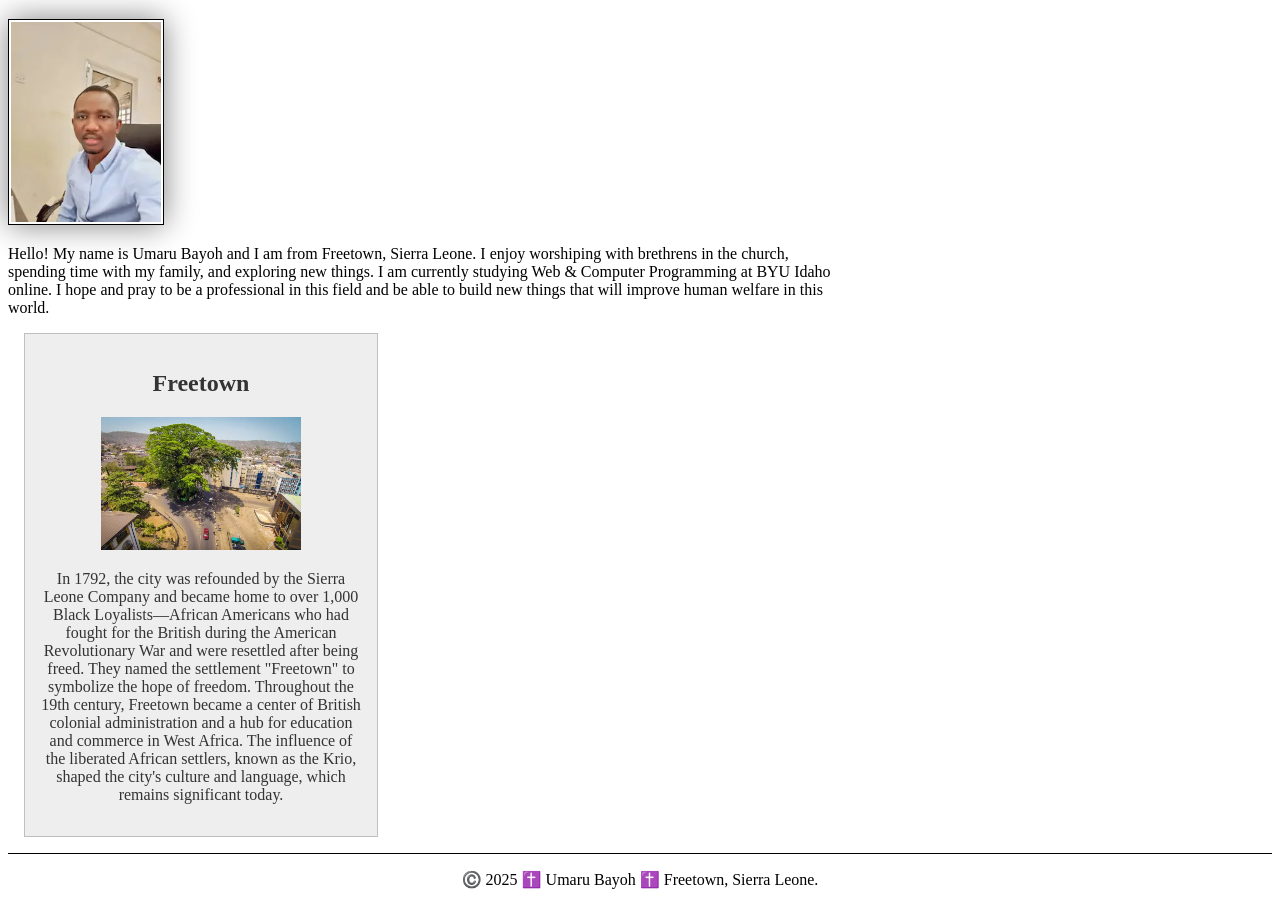
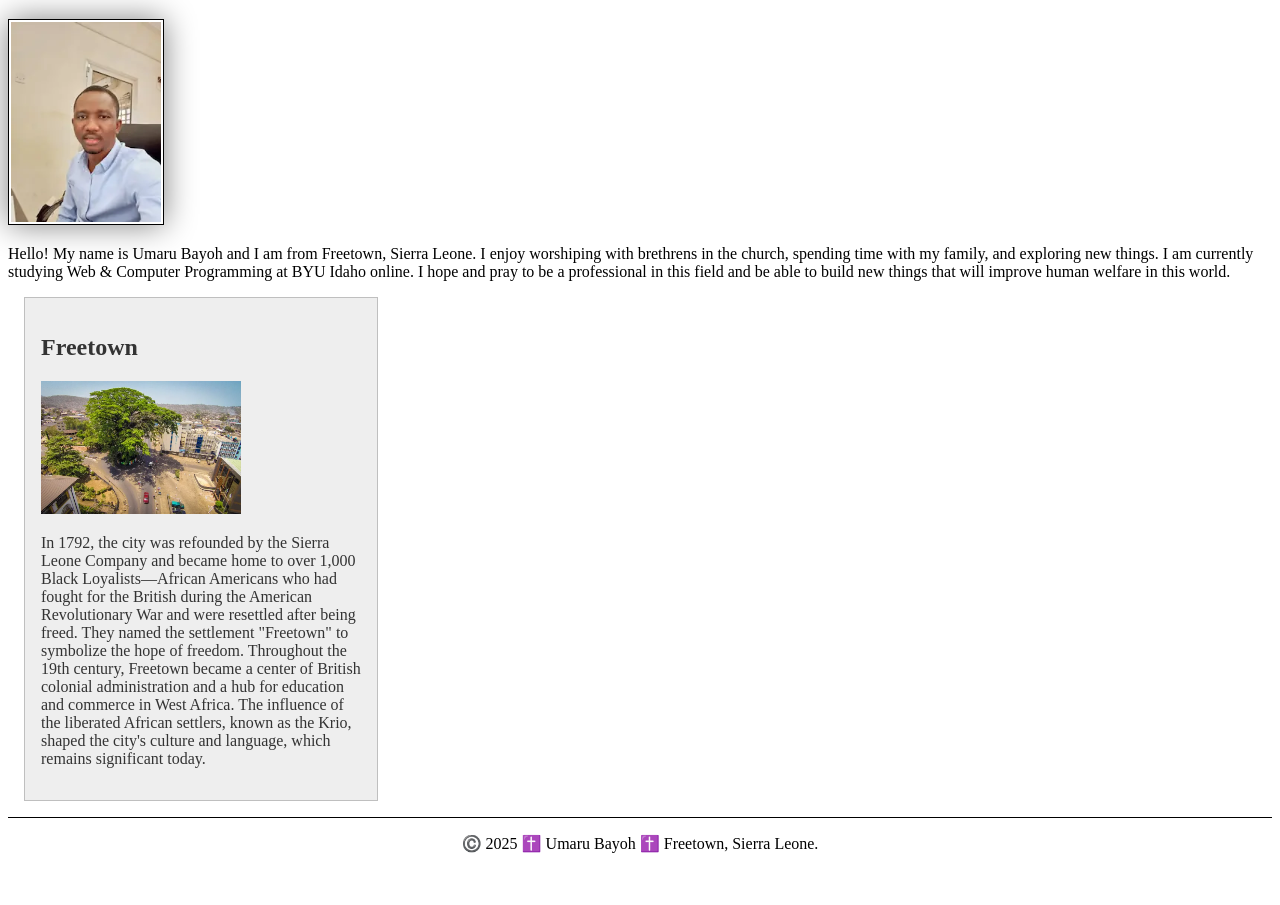
Before and after one commit to Kemoh/wdd130, a plain HTML site: page index.html in a window 1280 px wide. Shown: the part 205-1110 px from the top of the page. After the commit the page ends 1074 px from the top, so only its background shows below. Drawn offline with Linux system fonts and the light colour scheme.

Commit message:
Some corrections to the Home Enhancement Page

```diff
--- a/styles/styles.css
+++ b/styles/styles.css
@@ -25,10 +25,6 @@ p {
     padding: 0;
 }
 
-main {
-    max-width: 840px;
-}
-
 aside {
     width: 20rem;
     margin: 1rem;
@@ -36,7 +32,6 @@ aside {
     padding: 1rem;
     background-color: #eee;
     color: #333;
-    text-align: center;
 }
 
 aside img {
```
